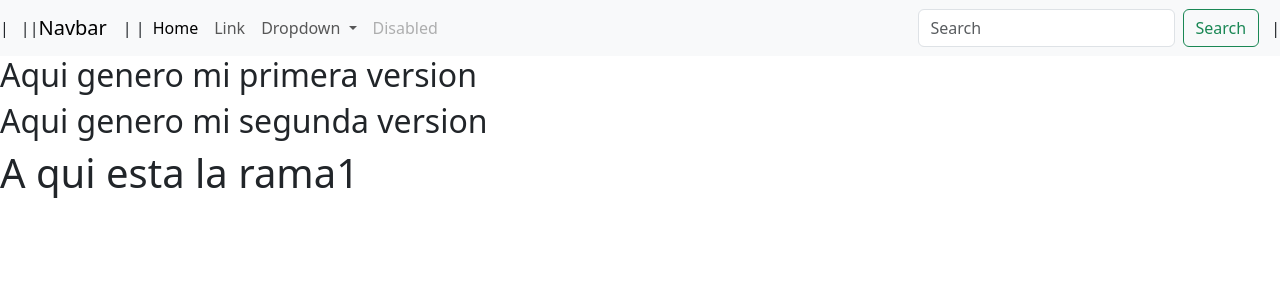
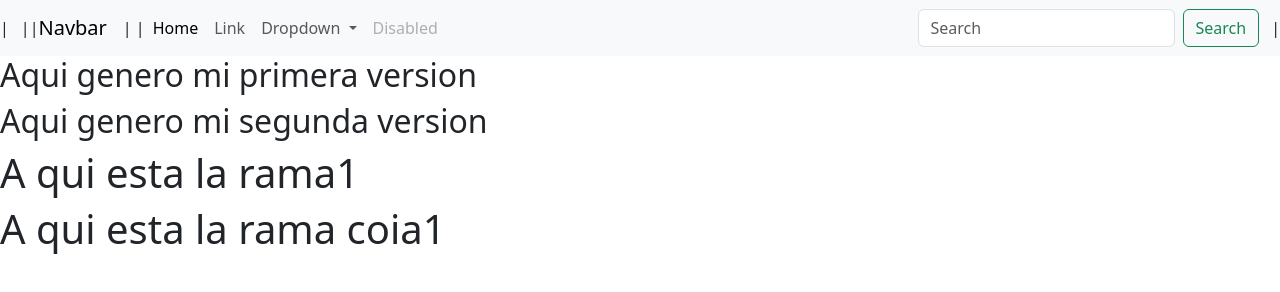
Before and after one commit to david36430/trabajo-vercionamiento, a plain HTML site: page index.html in a window 1280 px wide. Drawn offline with nearby package versions, Linux system fonts and the light colour scheme.

Commit message:
cambios en rama copia

```diff
--- a/index.html
+++ b/index.html
@@ -52,6 +52,7 @@
   <h2>Aqui genero mi primera version</h2>
   <h2>Aqui genero mi segunda version</h2>
   <h1>A qui esta la rama1</h1>
+  <h1>A qui esta la rama coia1</h1>
 
 
 
```
